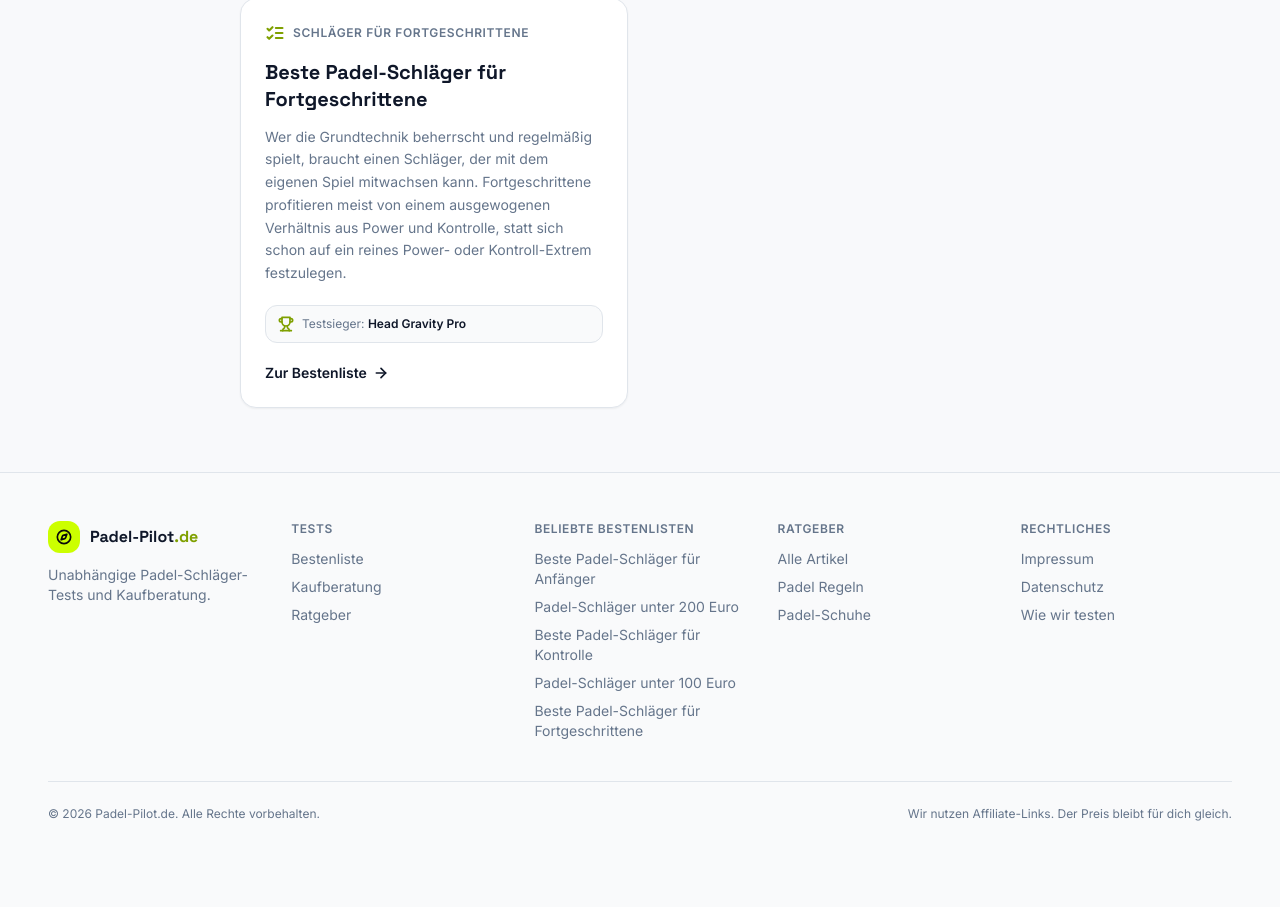
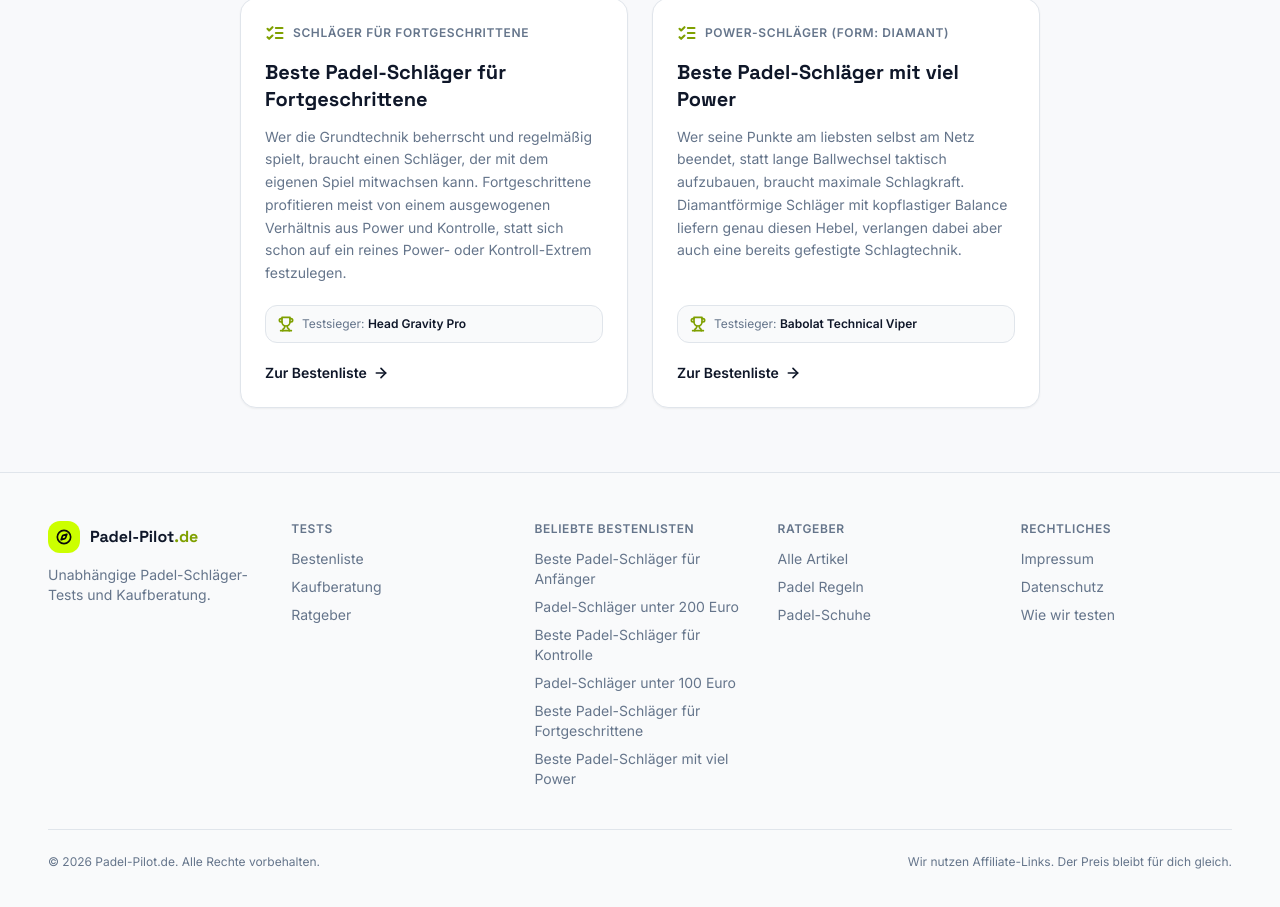
Before and after one commit to Tightcreek/Padel-Pilot.de, a Next.js app: page /bestenliste in a window 1280 px wide. Shown: the part 1320-2227 px from the top of the page. Before the commit the page ends 2190 px from the top, so only its background shows below. Built offline with nearby package versions, Linux system fonts and the light colour scheme.

Commit message:
Neue Bestenliste 'Beste Power-Schläger' ergänzt

```diff
--- a/data/bestlists.ts
+++ b/data/bestlists.ts
@@ -89,6 +89,21 @@ export const bestlists: Bestlist[] = [
     ],
     filter: (r) => r.level.toLowerCase().includes('fortgeschritten'),
   },
+  {
+    slug: 'beste-padelschlaeger-power',
+    h1: 'Die besten Power-Schläger für Padel 2026 im Vergleich',
+    title: 'Beste Padel-Schläger mit viel Power',
+    metaTitle: 'Beste Power-Schläger für Padel 2026 im Vergleich | Padel-Pilot.de',
+    metaDescription:
+      'Die besten Power-Schläger für Padel 2026: Diamantform, maximale Schlagkraft, harte Smashes. Unabhängig getestet und verglichen für ambitionierte Offensivspieler.',
+    filterLabel: 'Power-Schläger (Form: Diamant)',
+    intro: [
+      'Wer seine Punkte am liebsten selbst am Netz beendet, statt lange Ballwechsel taktisch aufzubauen, braucht maximale Schlagkraft. Diamantförmige Schläger mit kopflastiger Balance liefern genau diesen Hebel, verlangen dabei aber auch eine bereits gefestigte Schlagtechnik.',
+      'In dieser Bestenliste zeigen wir dir die Modelle, die in unserem Test die höchsten Power-Werte erzielt haben. Diese Schläger zeichnen sich durch eine Diamantform mit hoch angesetztem Sweet Spot aus, was Smashes und Bandejas eine enorme Durchschlagskraft verleiht.',
+      'Der Kompromiss liegt in der Fehlertoleranz: Der kleinere, hoch angesetzte Sweet Spot verzeiht ungenaue Treffer deutlich weniger als runde oder Tropfenform-Modelle. Reine Power-Schläger eignen sich daher vor allem für Fortgeschrittene und Profis mit sauberer, konstanter Trefftechnik.',
+    ],
+    filter: (r) => r.shape.toLowerCase().includes('diamant'),
+  },
 ];
 
 export function getBestlistBySlug(slug: string): Bestlist | undefined {
```
